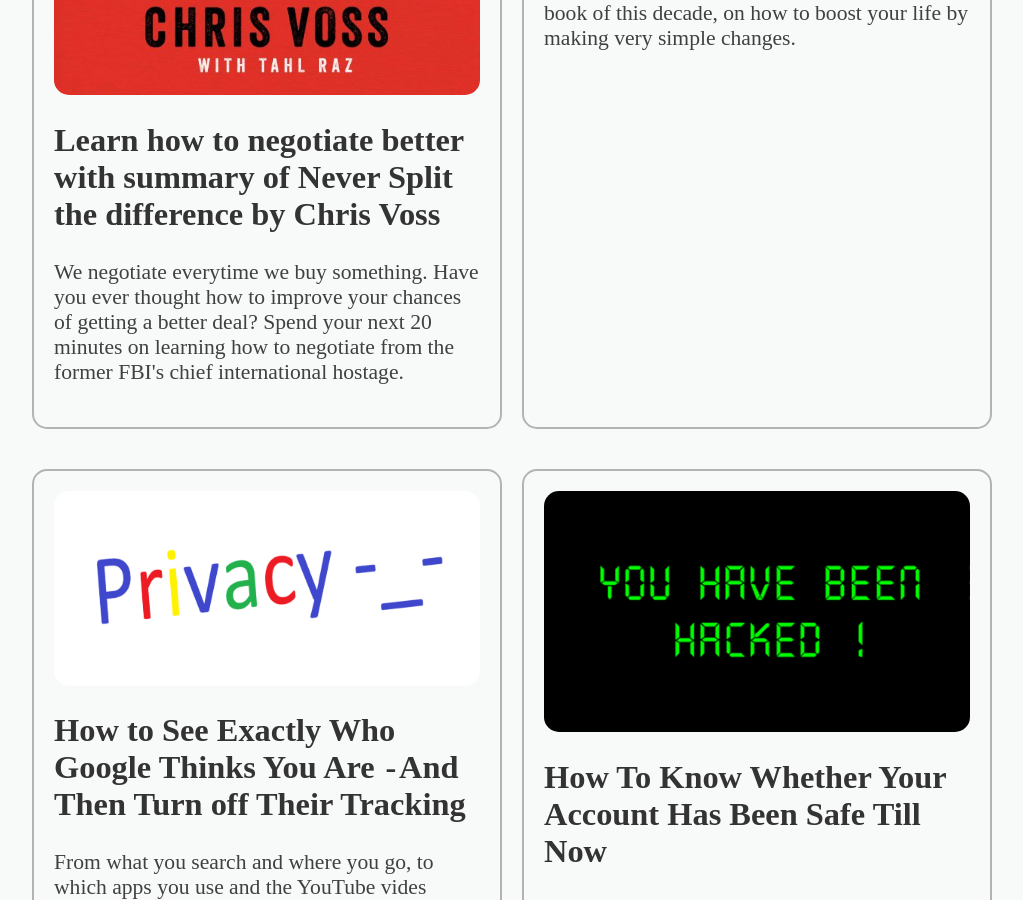
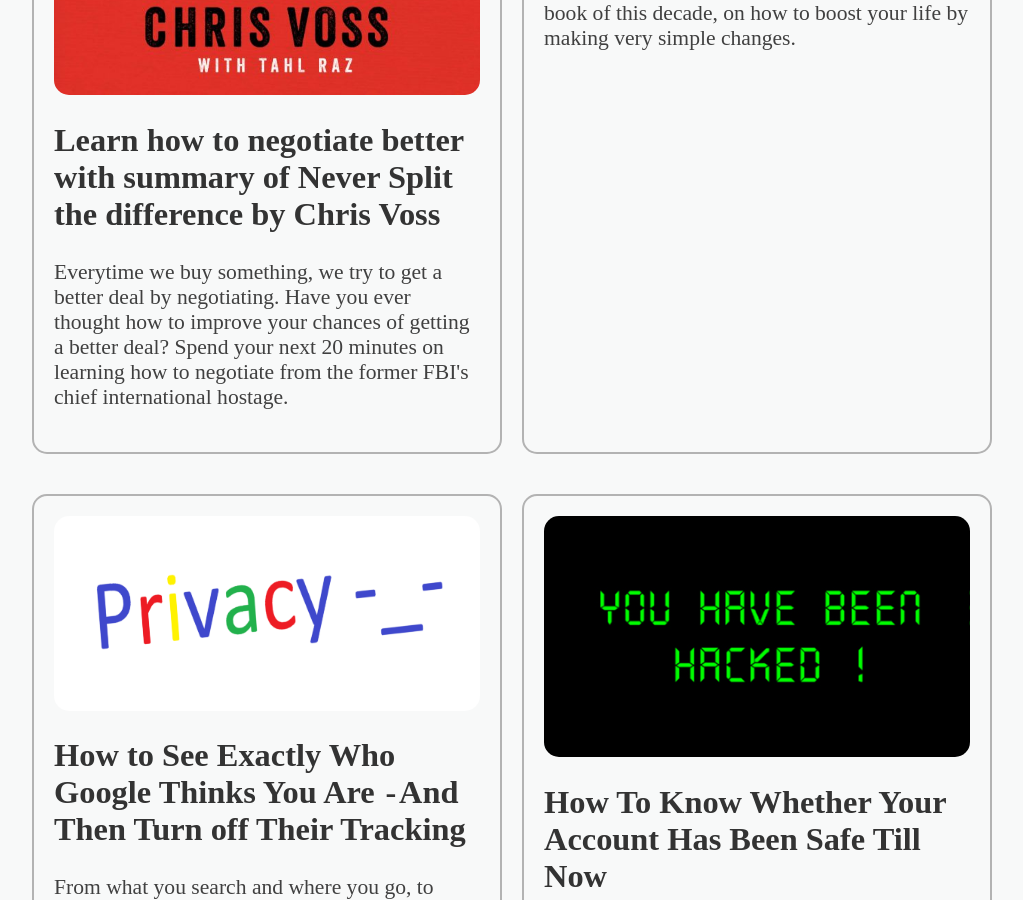
Before and after one commit to sayinathk/sayinathk.github.io, a Jekyll site: the page built from index.html, in a window 1280 px wide and 900 px high, scrolled down 708 px. Shown: the whole window, without its empty margins (128-1151 px from the left). Built offline with Jekyll 4.4.1, drawn with Linux system fonts in a browser that asks for light colours.

Commit message:
Update 2020-11-22-Learn-how-to-negotiate-better-with-summary-of-Never-Split-difference-by-Chris-Voss.md

```diff
--- a/_posts/2020-11-22-Learn-how-to-negotiate-better-with-summary-of-Never-Split-difference-by-Chris-Voss.md
+++ b/_posts/2020-11-22-Learn-how-to-negotiate-better-with-summary-of-Never-Split-difference-by-Chris-Voss.md
@@ -2,7 +2,7 @@
 layout: post
 title: Learn how to negotiate better with summary of Never Split the difference by Chris Voss
 permalink: /Learn-how-to-negotiate-better-with-summary-of-Never-Split-the-difference-by-Chris-Voss/
-description: We negotiate everytime we buy something. Have you ever thought how to improve your chances of getting a better deal?  Spend your next 20 minutes on learning how to negotiate from the former FBI's chief international hostage.
+description: Everytime we buy something, we try to get a better deal by negotiating. Have you ever thought how to improve your chances of getting a better deal?  Spend your next 20 minutes on learning how to negotiate from the former FBI's chief international hostage.
 tags: present
 image: images/Never_split_the_difference.jpg
 ---
```
